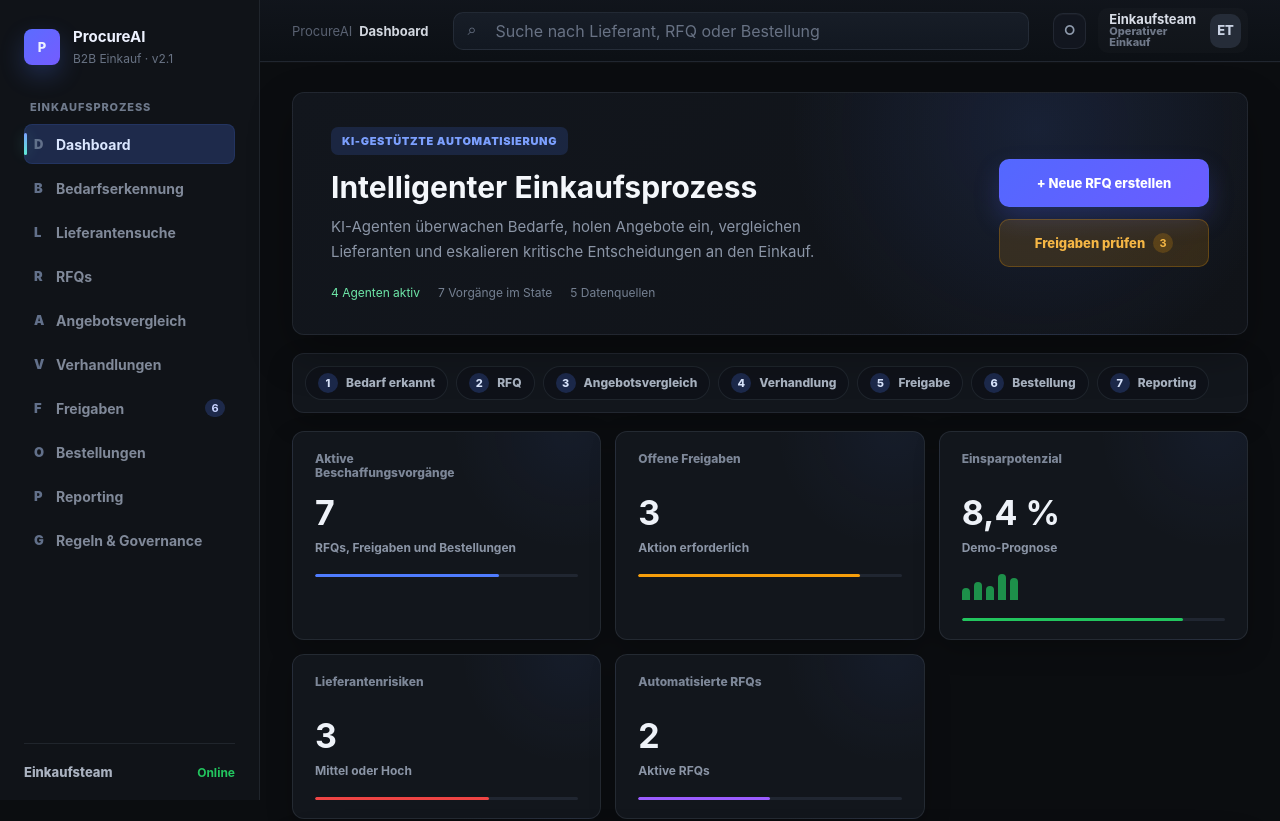
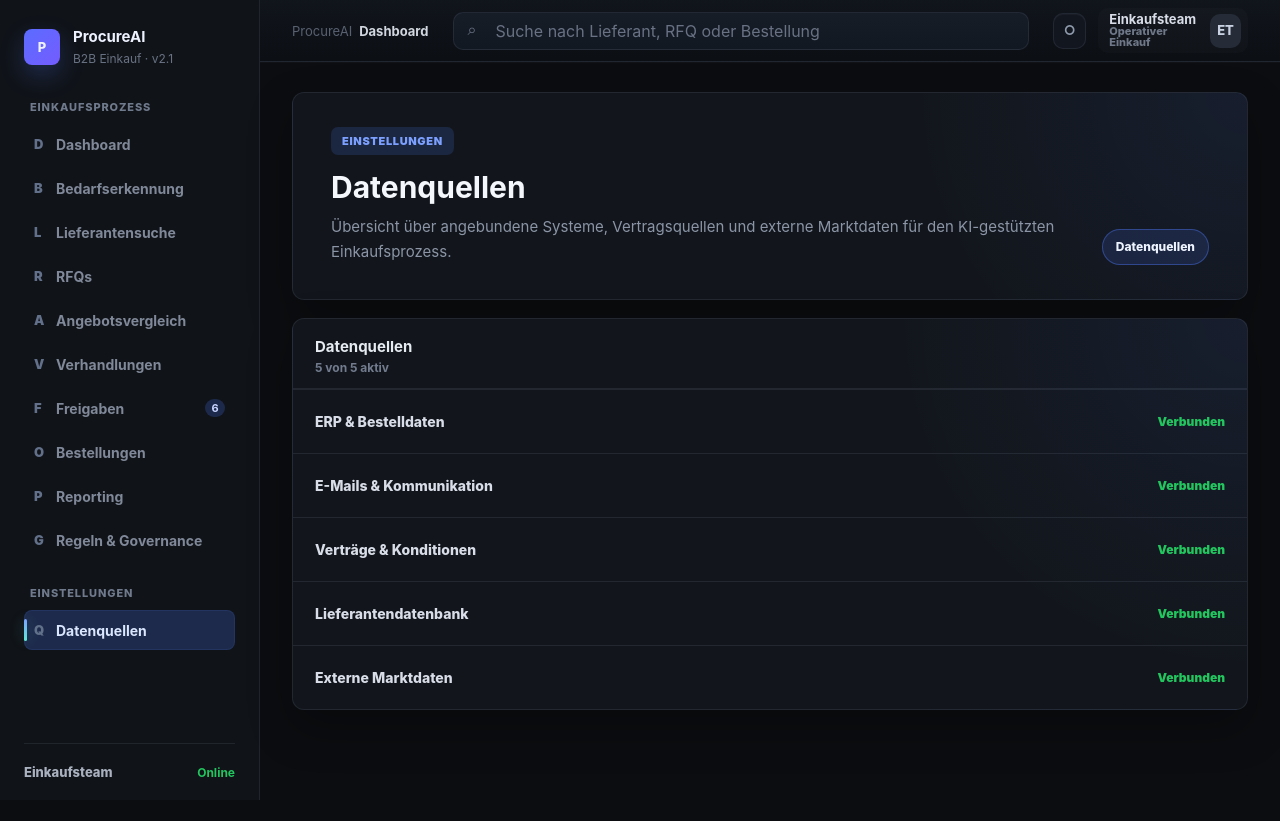
Before and after one commit to Jonasbrother299/ITP_B2B_Agent, a React (Vite) app: page /#/settings/data-sources in a window 1280 px wide. Before the commit this address led to /#/dashboard. Shown: the top 821 px of the page. After the commit the page ends 800 px from the top, so only its background shows below. Built offline with nearby package versions, Linux system fonts and the light colour scheme.

Commit message:
Update EPUB layout and settings page

```diff
--- a/src/App.jsx
+++ b/src/App.jsx
@@ -7,6 +7,7 @@ import Angebotsvergleich from './pages/Angebotsvergleich.jsx'
 import Bedarfserkennung from './pages/Bedarfserkennung.jsx'
 import Bestellungen from './pages/Bestellungen.jsx'
 import Dashboard from './pages/Dashboard.jsx'
+import DataSourcesPage from './pages/settings/DataSourcesPage.jsx'
 import Freigaben from './pages/Freigaben.jsx'
 import Lieferantensuche from './pages/Lieferantensuche.jsx'
 import RegelnGovernance from './pages/RegelnGovernance.jsx'
@@ -33,6 +34,8 @@ function App() {
               <Route path="/bestellungen" element={<Bestellungen />} />
               <Route path="/reporting" element={<Reporting />} />
               <Route path="/regeln-governance" element={<RegelnGovernance />} />
+              <Route path="/settings" element={<Navigate replace to="/settings/data-sources" />} />
+              <Route path="/settings/data-sources" element={<DataSourcesPage />} />
               <Route path="*" element={<Navigate replace to="/dashboard" />} />
             </Route>
           </Routes>
--- a/src/components/layout/Sidebar.jsx
+++ b/src/components/layout/Sidebar.jsx
@@ -1,5 +1,5 @@
 import { NavLink } from 'react-router-dom'
-import { navigationItems } from '../../data/navigationData.js'
+import { navigationItems, settingsNavigationItems } from '../../data/navigationData.js'
 
 function Sidebar() {
   return (
@@ -29,6 +29,22 @@ function Sidebar() {
         ))}
       </nav>
 
+      <span className="sidebar__section sidebar__section--settings">Einstellungen</span>
+      <nav className="sidebar__nav">
+        {settingsNavigationItems.map((item) => (
+          <NavLink
+            className={({ isActive }) =>
+              isActive ? 'sidebar__link sidebar__link--active' : 'sidebar__link'
+            }
+            key={item.path}
+            to={item.path}
+          >
+            <span className="sidebar__icon">{item.icon}</span>
+            <span>{item.label}</span>
+          </NavLink>
+        ))}
+      </nav>
+
       <div className="sidebar__status">
         <span>Einkaufsteam</span>
         <strong>Online</strong>
--- a/src/data/navigationData.js
+++ b/src/data/navigationData.js
@@ -10,3 +10,5 @@ export const navigationItems = [
   { label: 'Reporting', icon: 'P', path: '/reporting' },
   { label: 'Regeln & Governance', icon: 'G', path: '/regeln-governance' },
 ]
+
+export { settingsNavigationItems } from './settingsData.js'
--- /dev/null
+++ b/src/data/settingsData.js
@@ -0,0 +1,11 @@
+export const settingsNavigationItems = [
+  { label: 'Datenquellen', icon: 'Q', path: '/settings/data-sources' },
+]
+
+export const settingsDataSources = [
+  { name: 'ERP & Bestelldaten', status: 'Verbunden' },
+  { name: 'E-Mails & Kommunikation', status: 'Verbunden' },
+  { name: 'Verträge & Konditionen', status: 'Verbunden' },
+  { name: 'Lieferantendatenbank', status: 'Verbunden' },
+  { name: 'Externe Marktdaten', status: 'Verbunden' },
+]
--- a/src/pages/Dashboard.jsx
+++ b/src/pages/Dashboard.jsx
@@ -251,18 +251,6 @@ function Dashboard() {
 
       <div className="dashboard__body">
         <div className="dashboard__main">
-          <section className="panel panel--agents">
-            <SectionHeader
-              eyebrow="4 Agenten im Einsatz · Status aus Prototyp-State"
-              title="Aktive KI-Agenten"
-            />
-            <div className="agent-list">
-              {agents.map((agent) => (
-                <AgentCard agent={agent} key={agent.name} />
-              ))}
-            </div>
-          </section>
-
           <section className="panel panel--decisions">
             <SectionHeader
               eyebrow={`${openApprovals.length} offene Fälle · Human-in-the-Loop`}
@@ -312,6 +300,18 @@ function Dashboard() {
         </div>
 
         <aside className="dashboard__aside">
+          <section className="panel panel--agents panel--agents-compact">
+            <SectionHeader
+              eyebrow="Status aus Prototyp-State"
+              title="Aktive KI-Agenten"
+            />
+            <div className="agent-list agent-list--compact">
+              {agents.map((agent) => (
+                <AgentCard agent={agent} key={agent.name} />
+              ))}
+            </div>
+          </section>
+
           <section className="panel recommendations">
             <SectionHeader eyebrow={`${recommendations.length} aktive Empfehlungen`} title="System Intelligence" />
             <div className="recommendations__grid">
--- /dev/null
+++ b/src/pages/settings/DataSourcesPage.jsx
@@ -0,0 +1,66 @@
+import { NavLink } from 'react-router-dom'
+import { settingsDataSources, settingsNavigationItems } from '../../data/settingsData.js'
+
+function DataSourceItem({ source }) {
+  return (
+    <div className="data-source-row">
+      <span>{source.name}</span>
+      <strong>{source.status}</strong>
+    </div>
+  )
+}
+
+function DataSourceList() {
+  return (
+    <section className="settings-card">
+      <div className="section-header">
+        <h2>Datenquellen</h2>
+        <span>5 von 5 aktiv</span>
+      </div>
+      <div className="settings-data-source-list">
+        {settingsDataSources.map((source) => (
+          <DataSourceItem key={source.name} source={source} />
+        ))}
+      </div>
+    </section>
+  )
+}
+
+function SettingsHeader() {
+  return (
+    <div className="settings-header">
+      <div>
+        <span>Einstellungen</span>
+        <h1>Datenquellen</h1>
+        <p>
+          Übersicht über angebundene Systeme, Vertragsquellen und externe
+          Marktdaten für den KI-gestützten Einkaufsprozess.
+        </p>
+      </div>
+      <nav className="settings-tabs" aria-label="Einstellungen">
+        {settingsNavigationItems.map((item) => (
+          <NavLink
+            className={({ isActive }) =>
+              isActive ? 'settings-tabs__link settings-tabs__link--active' : 'settings-tabs__link'
+            }
+            key={item.path}
+            to={item.path}
+          >
+            {item.label}
+          </NavLink>
+        ))}
+      </nav>
+    </div>
+  )
+}
+
+function DataSourcesPage() {
+  return (
+    <section className="basic-page settings-area">
+      <SettingsHeader />
+      <DataSourceList />
+    </section>
+  )
+}
+
+export default DataSourcesPage
--- a/src/styles/03_components/_sidebar.scss
+++ b/src/styles/03_components/_sidebar.scss
@@ -58,6 +58,10 @@
   font-weight: 800;
   letter-spacing: 0.08em;
   text-transform: uppercase;
+}
+
+.sidebar__section--settings {
+  margin-top: 26px;
 }
 
 .sidebar__nav {
--- a/src/styles/04_features/basic-page/_basic-page.scss
+++ b/src/styles/04_features/basic-page/_basic-page.scss
@@ -679,6 +679,118 @@
   }
 }
 
+.settings-area {
+  display: grid;
+  gap: 18px;
+}
+
+.settings-header,
+.settings-card {
+  border: 1px solid var(--line);
+  border-radius: 12px;
+  background:
+    radial-gradient(circle at 100% 0%, rgba(79, 124, 255, 0.08), transparent 34%),
+    #12161c;
+  box-shadow: var(--shadow);
+}
+
+.settings-header {
+  display: grid;
+  grid-template-columns: minmax(0, 1fr) auto;
+  align-items: end;
+  gap: 22px;
+  padding: 34px 38px;
+
+  span {
+    display: inline-flex;
+    align-items: center;
+    min-height: 28px;
+    border-radius: 7px;
+    padding: 0 11px;
+    color: #7ca0ff;
+    background: rgba(79, 124, 255, 0.16);
+    font-size: 11px;
+    font-weight: 900;
+    letter-spacing: 0.06em;
+    text-transform: uppercase;
+  }
+
+  h1 {
+    margin: 16px 0 12px;
+    color: #f4f7fb;
+    font-size: 30px;
+    line-height: 1.08;
+  }
+
+  p {
+    max-width: 760px;
+    margin: 0;
+    color: #8b95a6;
+    font-size: 15px;
+    line-height: 1.65;
+  }
+}
+
+.settings-tabs {
+  display: flex;
+  flex-wrap: wrap;
+  justify-content: flex-end;
+  gap: 8px;
+}
+
+.settings-tabs__link {
+  display: inline-flex;
+  align-items: center;
+  min-height: 36px;
+  border: 1px solid rgba(148, 163, 184, 0.12);
+  border-radius: 999px;
+  padding: 0 13px;
+  color: #aab4c2;
+  background: rgba(8, 12, 18, 0.28);
+  font-size: 12px;
+  font-weight: 850;
+  transition:
+    border-color var(--transition-fast),
+    color var(--transition-fast),
+    background var(--transition-fast);
+
+  &:hover,
+  &:focus-visible,
+  &--active {
+    border-color: rgba(79, 124, 255, 0.4);
+    color: #eef4ff;
+    background: rgba(79, 124, 255, 0.14);
+  }
+}
+
+.settings-data-source-list {
+  display: grid;
+}
+
+.data-source-row {
+  display: flex;
+  align-items: center;
+  justify-content: space-between;
+  gap: 18px;
+  min-height: 64px;
+  border-top: 1px solid var(--line);
+  padding: 0 22px;
+
+  span {
+    min-width: 0;
+    color: #d8dde7;
+    font-size: 14px;
+    font-weight: 800;
+  }
+
+  strong {
+    flex: 0 0 auto;
+    color: var(--green);
+    font-size: 12px;
+    font-weight: 900;
+  }
+}
+
 @media (max-width: 1320px) {
   .basic-page__cards,
   .basic-page__cards--four,
@@ -714,4 +826,20 @@
   .report-preview__grid {
     grid-template-columns: 1fr;
   }
+
+  .settings-header {
+    grid-template-columns: 1fr;
+    padding: 28px;
+  }
+
+  .settings-tabs {
+    justify-content: flex-start;
+  }
+
+  .data-source-row {
+    align-items: flex-start;
+    flex-direction: column;
+    justify-content: center;
+    padding: 14px 22px;
+  }
 }
--- a/src/styles/04_features/dashboard/_dashboard.scss
+++ b/src/styles/04_features/dashboard/_dashboard.scss
@@ -147,6 +147,10 @@
   grid-template-columns: 1fr 1fr;
 }
 
+.agent-list--compact {
+  grid-template-columns: 1fr;
+}
+
 .agent-card {
   display: grid;
   grid-template-columns: 42px minmax(0, 1fr);
@@ -172,6 +176,55 @@
     color: #8791a1;
     font-size: 13px;
     line-height: 1.5;
+  }
+}
+
+.panel--agents-compact {
+  .agent-card {
+    grid-template-columns: 34px minmax(0, 1fr);
+    gap: 11px;
+    min-height: 112px;
+    border-right: 0;
+    padding: 15px 18px;
+
+    &:nth-child(2n),
+    &:nth-last-child(-n + 2) {
+      border-right: 0;
+      border-bottom: 1px solid var(--line);
+    }
+
+    &:last-child {
+      border-bottom: 0;
+    }
+
+    p {
+      display: none;
+    }
+  }
+
+  .agent-card__icon {
+    width: 34px;
+    height: 34px;
+    border-radius: 8px;
+    font-size: 12px;
+  }
+
+  .agent-card__heading {
+    align-items: flex-start;
+    gap: 8px;
+
+    strong {
+      font-size: 13px;
+    }
+
+    span {
+      font-size: 11px;
+      line-height: 1.25;
+    }
+  }
+
+  .agent-card__progress {
+    margin-top: 12px;
   }
 }
 
```
